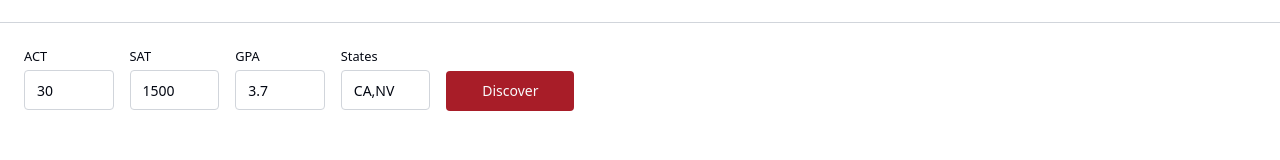
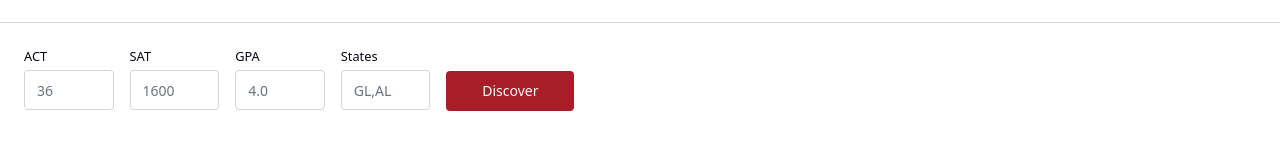
Before and after one commit to Idea2ImpactTechSolutions/prep-intel, a Next.js app: page /recruiter/dashboard in a window 1280 px wide. Shown: the part 128-288 px from the top of the page. Built offline with nearby package versions, Linux system fonts and the light colour scheme; no server answers.

Commit message:
Revise Recruiter Discover defaults and placeholders - PREP-340

```diff
--- a/app/recruiter/_components/discover-panel.tsx
+++ b/app/recruiter/_components/discover-panel.tsx
@@ -86,10 +86,10 @@ export default function DiscoverPanel({ recruiterId, className, schoolID, onStud
   // handle input change
   const { values, errors, handleSubmit, handleChange, touched } = useFormik({
     initialValues: {
-      minAct: "30",
-      minSat: "1500",
-      minGpa: "3.7",
-      states: "CA,NV",
+      minAct: "",
+      minSat: "",
+      minGpa: "",
+      states: "",
     },
     validationSchema: yup.object().shape({
       states: yup.string().required("states field is required"),
@@ -115,6 +115,7 @@ export default function DiscoverPanel({ recruiterId, className, schoolID, onStud
             onChange={handleChange}
             touched={touched.minAct}
             error={errors.minAct}
+            placeholder="36"
             label="ACT"
           />
 
@@ -125,6 +126,7 @@ export default function DiscoverPanel({ recruiterId, className, schoolID, onStud
             onChange={handleChange}
             touched={touched.minSat}
             error={errors.minSat}
+            placeholder="1600"
             label="SAT"
           />
 
@@ -135,6 +137,7 @@ export default function DiscoverPanel({ recruiterId, className, schoolID, onStud
             onChange={handleChange}
             touched={touched.minGpa}
             error={errors.minGpa}
+            placeholder="4.0"
             label="GPA"
           />
 
@@ -146,6 +149,7 @@ export default function DiscoverPanel({ recruiterId, className, schoolID, onStud
             onChange={handleChange}
             touched={touched.states}
             error={errors.states}
+            placeholder="GL,AL"
             label="States"
           />
 
```
